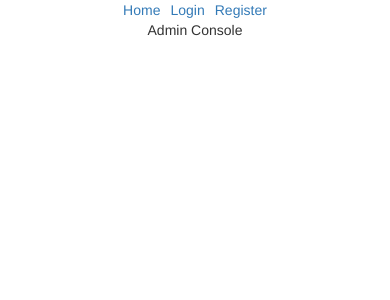
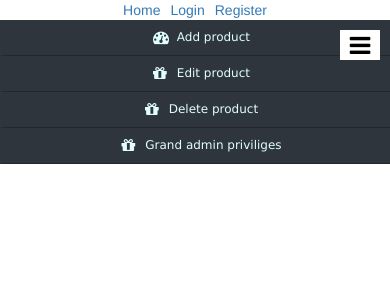
Before and after one commit to awekisa/React-JS-Team-Project, a React (Create React App) app: page /admin in a window 390 px wide. Shown: the top 300 px of the page. Built offline with nearby package versions, Linux system fonts and the light colour scheme; what flux would draw is missing.

Commit message:
changed the location of create product to a new folder. Admin console can now render inside of itself the above mentioned component.

```diff
--- a/package.json
+++ b/package.json
@@ -8,6 +8,7 @@
     "jquery": "^3.2.1",
     "query-string": "^4.3.4",
     "react": "^15.6.1",
+    "react-bootstrap": "^0.31.0",
     "react-dom": "^15.6.1",
     "react-router-dom": "^4.1.1",
     "toastr": "^2.1.2"
--- a/public/index.html
+++ b/public/index.html
@@ -8,6 +8,7 @@
       manifest.json provides metadata used when your web app is added to the
       homescreen on Android. See https://developers.google.com/web/fundamentals/engage-and-retain/web-app-manifest/
     -->
+    <link href="//maxcdn.bootstrapcdn.com/font-awesome/4.2.0/css/font-awesome.min.css" rel="stylesheet">
     <link rel="manifest" href="%PUBLIC_URL%/manifest.json">
     <link rel="shortcut icon" href="%PUBLIC_URL%/favicon.ico">
     <!--
--- a/src/App.css
+++ b/src/App.css
@@ -43,3 +43,148 @@
   from { transform: rotate(0deg); }
   to { transform: rotate(360deg); }
 }
+
+.nav-side-menu {
+  overflow: auto;
+  font-family: verdana;
+  font-size: 12px;
+  font-weight: 200;
+  background-color: #2e353d;
+  position: fixed;
+  top: 0px;
+  width: 300px;
+  height: 100%;
+  color: #e1ffff;
+}
+.nav-side-menu .brand {
+  background-color: #23282e;
+  line-height: 50px;
+  display: block;
+  text-align: center;
+  font-size: 14px;
+}
+.nav-side-menu .toggle-btn {
+  display: none;
+}
+.nav-side-menu ul,
+.nav-side-menu li {
+  list-style: none;
+  padding: 0px;
+  margin: 0px;
+  line-height: 35px;
+  cursor: pointer;
+  /*
+    .collapsed{
+       .arrow:before{
+                 font-family: FontAwesome;
+                 content: "\f053";
+                 display: inline-block;
+                 padding-left:10px;
+                 padding-right: 10px;
+                 vertical-align: middle;
+                 float:right;
+            }
+     }
+*/
+}
+.nav-side-menu ul :not(collapsed) .arrow:before,
+.nav-side-menu li :not(collapsed) .arrow:before {
+  font-family: FontAwesome;
+  content: "\f078";
+  display: inline-block;
+  padding-left: 10px;
+  padding-right: 10px;
+  vertical-align: middle;
+}
+.nav-side-menu ul .active,
+.nav-side-menu li .active {
+  border-left: 3px solid #d19b3d;
+  background-color: #4f5b69;
+}
+.nav-side-menu ul .sub-menu li.active,
+.nav-side-menu li .sub-menu li.active {
+  color: #d19b3d;
+}
+.nav-side-menu ul .sub-menu li.active a,
+.nav-side-menu li .sub-menu li.active a {
+  color: #d19b3d;
+}
+.nav-side-menu ul .sub-menu li,
+.nav-side-menu li .sub-menu li {
+  background-color: #181c20;
+  border: none;
+  line-height: 28px;
+  border-bottom: 1px solid #23282e;
+  margin-left: 0px;
+}
+.nav-side-menu ul .sub-menu li:hover,
+.nav-side-menu li .sub-menu li:hover {
+  background-color: #020203;
+}
+.nav-side-menu ul .sub-menu li:before,
+.nav-side-menu li .sub-menu li:before {
+  font-family: FontAwesome;
+  content: "\f105";
+  display: inline-block;
+  padding-left: 10px;
+  padding-right: 10px;
+  vertical-align: middle;
+}
+.nav-side-menu li {
+  padding-left: 0px;
+  border-left: 3px solid #2e353d;
+  border-bottom: 1px solid #23282e;
+}
+.nav-side-menu li a {
+  text-decoration: none;
+  color: #e1ffff;
+}
+.nav-side-menu li a i {
+  padding-left: 10px;
+  width: 20px;
+  padding-right: 20px;
+}
+.nav-side-menu li:hover {
+  border-left: 3px solid #d19b3d;
+  background-color: #4f5b69;
+  -webkit-transition: all 1s ease;
+  -moz-transition: all 1s ease;
+  -o-transition: all 1s ease;
+  -ms-transition: all 1s ease;
+  transition: all 1s ease;
+}
+@media (max-width: 767px) {
+  .nav-side-menu {
+    position: relative;
+    width: 100%;
+    margin-bottom: 10px;
+  }
+  .nav-side-menu .toggle-btn {
+    display: block;
+    cursor: pointer;
+    position: absolute;
+    right: 10px;
+    top: 10px;
+    z-index: 10 !important;
+    padding: 3px;
+    background-color: #ffffff;
+    color: #000;
+    width: 40px;
+    text-align: center;
+  }
+  .brand {
+    text-align: left !important;
+    font-size: 22px;
+    padding-left: 20px;
+    line-height: 50px !important;
+  }
+}
+@media (min-width: 767px) {
+  .nav-side-menu .menu-list .menu-content {
+    display: block;
+  }
+}
+body {
+  margin: 0px;
+  padding: 0px;
+}
--- a/src/components/admin/AdminConsole.js
+++ b/src/components/admin/AdminConsole.js
@@ -1,9 +1,28 @@
 import React, { Component } from 'react'
+import ReactDOM from 'react-dom'
+import SideBar from './SideBar'
+import CreateProductPage from './CreateProductPage'
 
 class AdminConsole extends Component {
+
+  showProductsAdd() {
+    ReactDOM.render(
+        <CreateProductPage />,
+        document.getElementsByClassName('content-holder')[0]
+    )
+  }
+
   render() {
     return (
-      <div>Admin Console</div>
+      <div>
+        <SideBar
+          productsAdd={this.showProductsAdd.bind(this)}
+          productsEdit={this.showProductsAdd.bind(this)}
+          productsDelete={this.showProductsAdd.bind(this)}
+          userPermissions={this.showProductsAdd.bind(this)}
+        />
+        <div className="content-holder"></div>
+      </div>
     )
   }
 }
--- a/src/components/products/CreateProductPage.js
+++ b/src/components/admin/CreateProductPage.js
@@ -16,7 +16,6 @@ class CreateProductPage extends Component {
         image: 'https://upload.wikimedia.org/wikipedia/commons/thumb/d/d1/Brick_wall_close-up_view.jpg/220px-Brick_wall_close-up_view.jpg',
         description: 'a cool song',
         price: 15,
-        // creator: '',
         category: 'Bricks'
       },
       error: ''
@@ -52,7 +51,6 @@ class CreateProductPage extends Component {
       })
     } else {
       toastr.success(data.message)
-      this.props.history.push(`/products/details/${data.newProduct._id}`)
     }
   }
 
@@ -68,7 +66,7 @@ class CreateProductPage extends Component {
   render() {
     return(
       <div>
-        <h1>Add your pet</h1>
+        <h1>Add a product</h1>
         <CreateProductForm
           product={this.state.product}
           error={this.state.error}
--- /dev/null
+++ b/src/components/admin/SideBar.js
@@ -0,0 +1,36 @@
+import React, { Component } from 'react'
+
+class SideBar extends Component {
+  render() {
+    return (
+  <div className="nav-side-menu"><i className="fa fa-bars fa-2x toggle-btn"></i>
+        <div className="menu-list">
+          <ul id="menu-content" className="menu-content">
+              <li>
+                <a onClick={this.props.productsAdd}>
+                <i className="fa fa-dashboard fa-lg"></i> Add product
+                </a>
+              </li>
+              <li>
+                <a onClick={this.props.productsEdit}>
+                <i className="fa fa-gift fa-lg"></i> Edit product
+                </a>
+              </li>
+              <li>
+                <a onClick={this.props.productsDelete}>
+                <i className="fa fa-gift fa-lg"></i> Delete product
+                </a>
+              </li>
+              <li>
+                <a onClick={this.props.userPermissions}>
+                <i className="fa fa-gift fa-lg"></i> Grand admin priviliges
+                </a>
+              </li>
+          </ul>
+      </div>
+  </div>
+    )
+  }
+}
+
+export default SideBar
--- a/src/components/common/Navbar.js
+++ b/src/components/common/Navbar.js
@@ -32,7 +32,6 @@ class Navbar extends Component {
         <Link to='/'>Home</Link>
         { Auth.isUserAuthenticated() ? (
           <div>
-            <Link to='/products/add'>Add a product</Link>
             <span>{this.state.username}</span>
             <Link to='/admin'>Admin Console</Link>
             <Link to='/users/logout'>Logout</Link>
--- a/src/components/common/Routes.js
+++ b/src/components/common/Routes.js
@@ -5,7 +5,7 @@ import LoginPage from '../users/LoginPage'
 import RegisterPage from '../users/RegisterPage'
 import PrivateRoute from './PrivateRoute'
 import LogoutPage from '../users/LogoutPage'
-import CreateProductPage from '../products/CreateProductPage'
+import CreateProductPage from '../admin/CreateProductPage'
 import ProductDetails from '../products/ProductDetails'
 import AdminConsole from '../admin/AdminConsole'
 
@@ -15,7 +15,7 @@ const Routes = () => (
     <Route path='/users/login' component={LoginPage} />
     <Route path='/users/register' component={RegisterPage} />
     <PrivateRoute path='/users/logout' component={LogoutPage} />
-    <PrivateRoute path='/products/add' component={CreateProductPage} />
+
     <PrivateRoute path='/products/details/:id' component={ProductDetails} />
     <PrivateRoute path='/admin' component={AdminConsole} />
   </Switch>
```
Also changed, not shown: src/components/admin/CreateProductForm.js (renamed from src/components/products/CreateProductForm.js), src/logo.svg (deleted), 1 other file (tests, documents, lock files or other folders).
